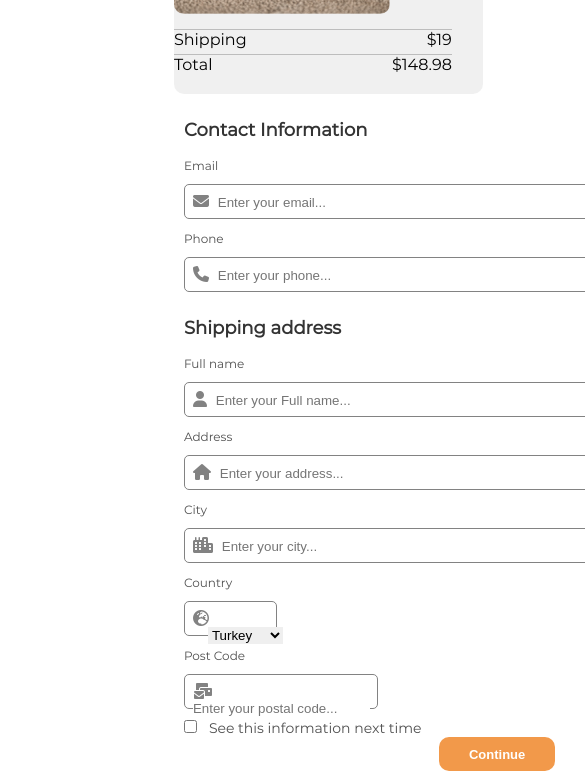
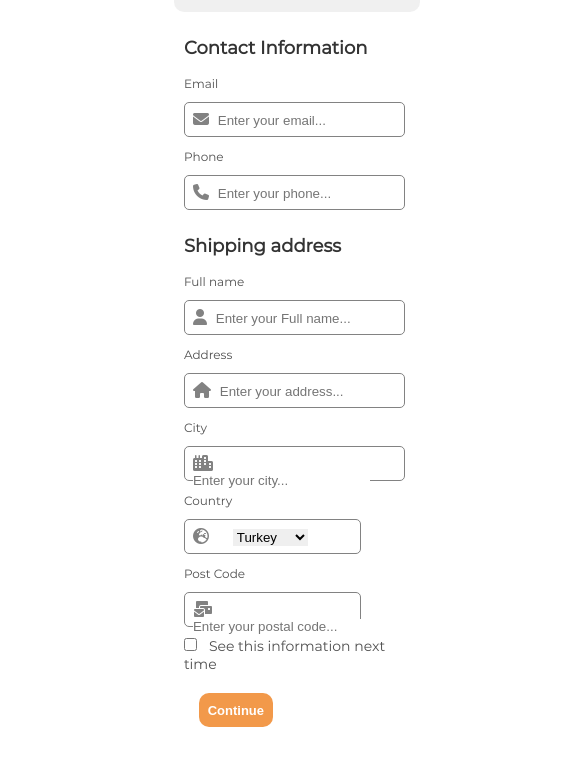
Before and after one commit to sehriban-act/check-out-form, a plain HTML site: page index.html in a window 390 px wide. Shown: the part 472-1243 px from the top of the page, 585 px wide, since content can reach past the window. After the commit the page ends 1199 px from the top, so only its background shows below. Drawn offline with Linux system fonts and the light colour scheme.

Commit message:
percentages set

```diff
--- a/style.css
+++ b/style.css
@@ -268,40 +268,53 @@ p {
   @media (max-width: 865px) {
     main {
       flex-direction: column-reverse;
-      width: 50%;
+      width: 90%;
       height: auto;
 
     }
     form {
-      width: 100%;
+      width: 90%;
     }
     #shipping_information {
-      width: 100%;
+      width: 80%;
     }
     #contact_information{
-        width: 100%;
+        width: 80%;
     }
     #country_postal {
+
       flex-direction: column;
       justify-content: left;
       align-items: flex-start;
-      width: auto;
+
 
     }
+    #country-field{
+        width:80%;
+        position: relative;
+
+    }
+#postal-field{
+    width:80%;
+    position: relative;
+
+}
     #btn_continue {
       position: static;
       width: 30%;
       height: 4vh;
+      align-self: auto;
+      margin:20px 0 0 30px;
     }
   }
 
   @media (max-width: 535px) {
  main {
       padding-left: 1vw;
-      width: 100%;
+      width: 80%;
     }
     form {
-      width: 100%;
+      width: 80%;
     }
     .input {
       width: 80%;
@@ -312,4 +325,35 @@ p {
     .label_input {
       width: 140%;
     }
+    #shipping_information {
+    width: 80%;
   }
+  #contact_information{
+      width: 80%;
+  }
+  #country_postal {
+
+    flex-direction: column;
+    justify-content: left;
+    align-items: flex-start;
+
+
+  }
+  #country-field{
+      width:80%;
+      position: relative;
+
+  }
+#postal-field{
+  width:80%;
+  position: relative;
+
+}
+  #btn_continue {
+    position: static;
+    width: 30%;
+    height: 4vh;
+    align-self: auto;
+    margin:20px 0 0 30px;
+  }
+}
```
